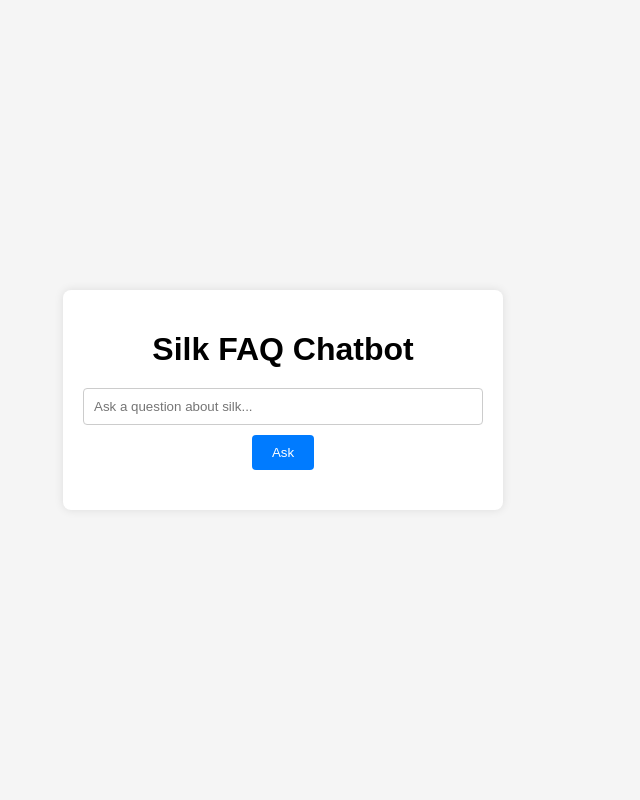
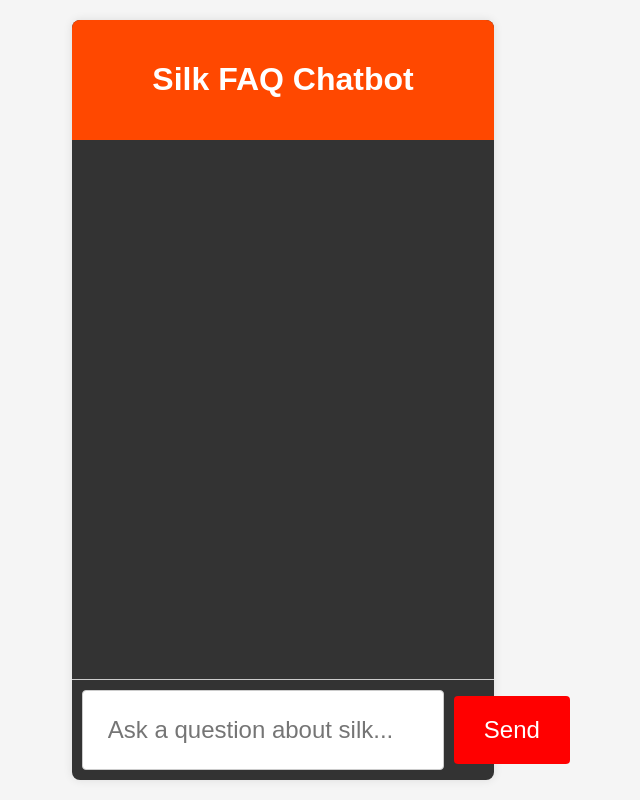
Before and after one commit to Roshr2211/faq_chatbot, a plain HTML site: page frontend/index.html in a window 1280 px wide. Shown: the whole page, without its empty margins (357-997 px from the left). Drawn offline with Linux system fonts and the light colour scheme.

Commit message:
Enhanced UI and features in index.html

```diff
--- a/frontend/index.html
+++ b/frontend/index.html
@@ -14,58 +14,111 @@
             height: 100vh;
             margin: 0;
         }
-        .container {
-            background-color: #fff;
-            padding: 20px;
+        .chat-container {
+            background-color:#333;
             border-radius: 8px;
             box-shadow: 0 0 10px rgba(0, 0, 0, 0.1);
-            width: 400px;
+            width: 33%;
+            height: 95%;
+            display: flex;
+            flex-direction: column;
+        }
+        .chat-header {
+            padding: 20px;
+            background-color: #ff4800;
+            color: #fff;
             text-align: center;
+            border-top-left-radius: 8px;
+            border-top-right-radius: 8px;
         }
-        .container h1 {
-            margin-bottom: 20px;
+        .chat-body {
+            flex: 1;
+            padding: 20px;
+            overflow-y: auto;
         }
-        .container input[type="text"] {
-            width: calc(100% - 22px);
+        .chat-footer {
             padding: 10px;
-            margin-bottom: 10px;
+            display: flex;
+            align-items: center;
+            border-top: 1px solid #ccc;
+        }
+        .chat-footer input[type="text"] {
+            flex: 1;
+            padding: 25px;
+            font-size: x-large;
             border: 1px solid #ccc;
             border-radius: 4px;
         }
-        .container button {
-            padding: 10px 20px;
+        .chat-footer button {
+            padding: 20px 30px;
             border: none;
             border-radius: 4px;
-            background-color: #007BFF;
+            background-color: #ff0000;
             color: #fff;
             cursor: pointer;
+            font-size: x-large;
+            margin-left: 10px;
         }
-        .container button:hover {
+        .chat-footer button:hover {
             background-color: #0056b3;
         }
-        .container .response {
-            margin-top: 20px;
+        .message {
+            margin-bottom: 15px;
+        }
+        .message.user {
+            text-align: right;
+        }
+        .message.bot {
             text-align: left;
+        }
+        .message p {
+            display: inline-block;
+            padding: 20px;
+            border-radius: 10px;
+            max-width: 80%;
+            font-size: x-large;
+        }
+        .message.user p {
+            background-color: #ff6200;
+            color: #fff;
+        }
+        .message.bot p {
+            background-color: #f1f1f1;
+            color: #333;
         }
     </style>
 </head>
 <body>
-    <div class="container">
-        <h1>Silk FAQ Chatbot</h1>
-        <input type="text" id="question" placeholder="Ask a question about silk...">
-        <button onclick="askQuestion()">Ask</button>
-        <div class="response" id="response"></div>
+    <div class="chat-container">
+        <div class="chat-header">
+            <h1>Silk FAQ Chatbot</h1>
+        </div>
+        <div class="chat-body" id="chatBody">
+            <!-- Messages will appear here -->
+        </div>
+        <div class="chat-footer">
+            <input type="text" id="question" placeholder="Ask a question about silk..." onkeydown="if(event.key==='Enter'){askQuestion()}">
+            <button onclick="askQuestion()">Send</button>
+        </div>
     </div>
 
     <script>
         function askQuestion() {
             const question = document.getElementById('question').value;
-            const responseDiv = document.getElementById('response');
+            const chatBody = document.getElementById('chatBody');
 
             if (!question) {
-                responseDiv.innerHTML = '<p style="color: red;">Please enter a question.</p>';
                 return;
             }
+
+            // Add user question to chat body
+            const userMessage = document.createElement('div');
+            userMessage.className = 'message user';
+            userMessage.innerHTML = `<p>${question}</p>`;
+            chatBody.appendChild(userMessage);
+
+            // Clear the input field
+            document.getElementById('question').value = '';
 
             fetch('http://localhost:3000/chat', {
                 method: 'POST',
@@ -76,15 +129,24 @@
             })
             .then(response => response.json())
             .then(data => {
-                if (data.error) {
-                    responseDiv.innerHTML = `<p style="color: red;">Error: ${data.error}</p>`;
-                } else {
-                    responseDiv.innerHTML = `<p><strong>Answer:</strong> ${data.answer}</p>`;
-                }
+                // Add bot response to chat body
+                const botMessage = document.createElement('div');
+                botMessage.className = 'message bot';
+                botMessage.innerHTML = `<p>${data.answer}</p>`;
+                chatBody.appendChild(botMessage);
+
+                // Scroll to the bottom of the chat body
+                chatBody.scrollTop = chatBody.scrollHeight;
             })
             .catch(error => {
                 console.error('Error:', error);
-                responseDiv.innerHTML = '<p style="color: red;">Failed to get an answer from the chatbot.</p>';
+                const errorMessage = document.createElement('div');
+                errorMessage.className = 'message bot';
+                errorMessage.innerHTML = '<p style="color: red;">Failed to get an answer from the chatbot.</p>';
+                chatBody.appendChild(errorMessage);
+
+                // Scroll to the bottom of the chat body
+                chatBody.scrollTop = chatBody.scrollHeight;
             });
         }
     </script>
```
